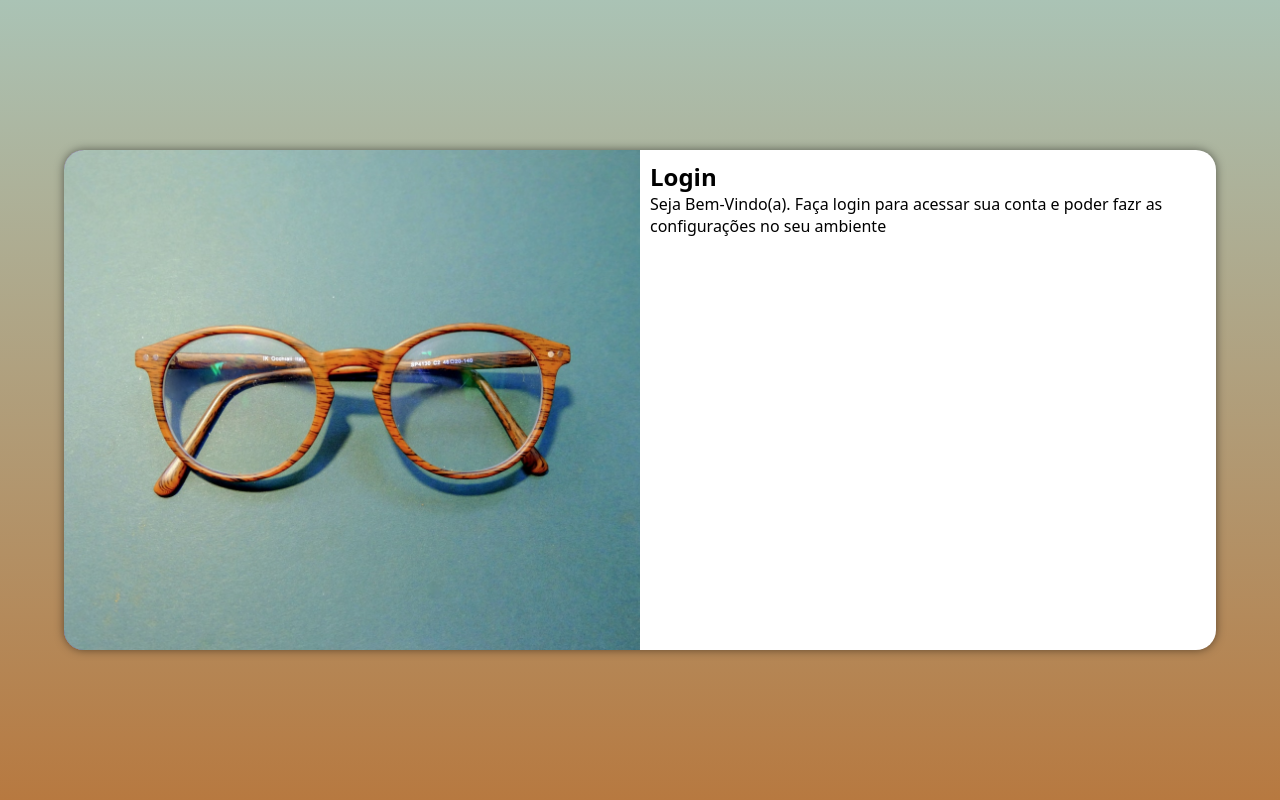
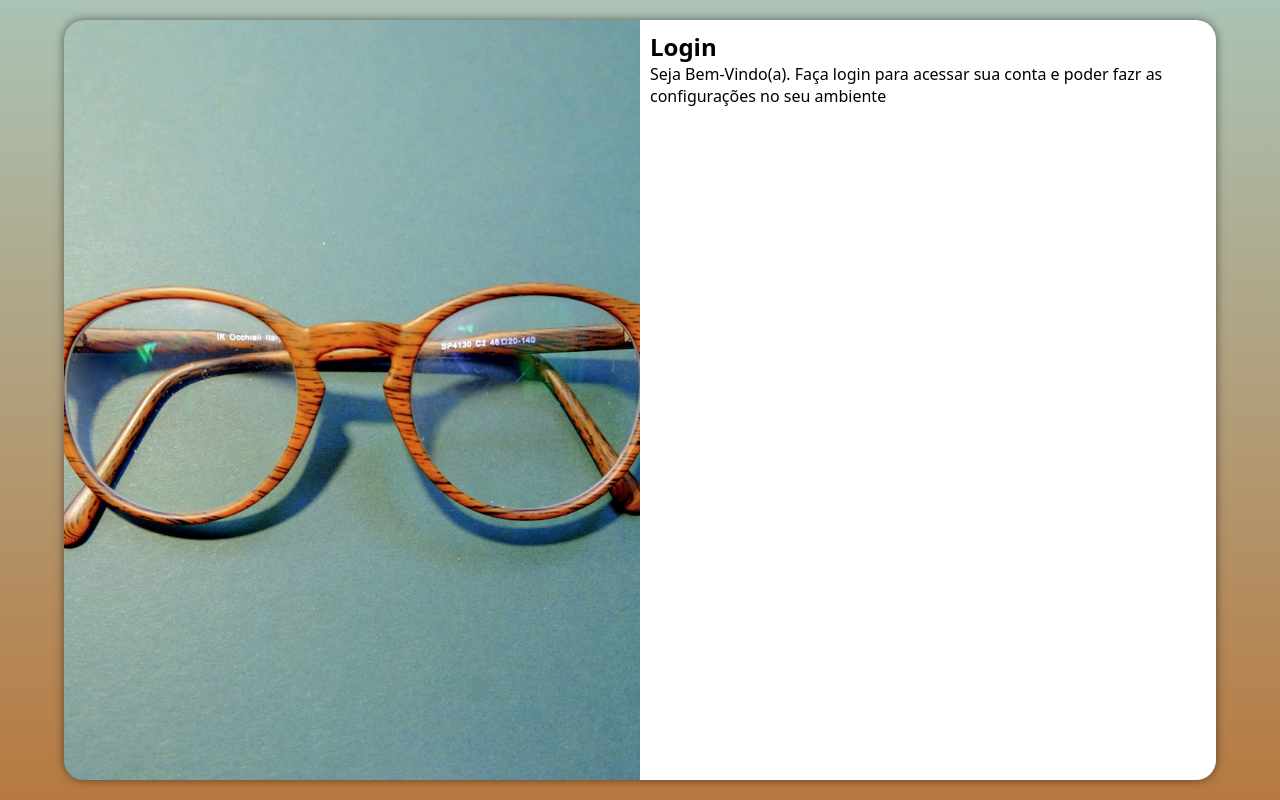
Before and after one commit to HudsonSena/ProjetoLogin, a plain HTML site: page index.html in a window 1280 px wide. Drawn offline with Linux system fonts and the light colour scheme.

Commit message:
att height of login

```diff
--- a/Estilos/style.css
+++ b/Estilos/style.css
@@ -34,7 +34,7 @@ section#login {
 
     background-color: white;
     width: 250px;
-    height: 500px;
+    height: 95vh;
     border-radius: 20px;
     box-shadow: 0px 0px 10px rgba(0, 0, 0, 0.5);
     transition: width .3s, height .3s;
```
